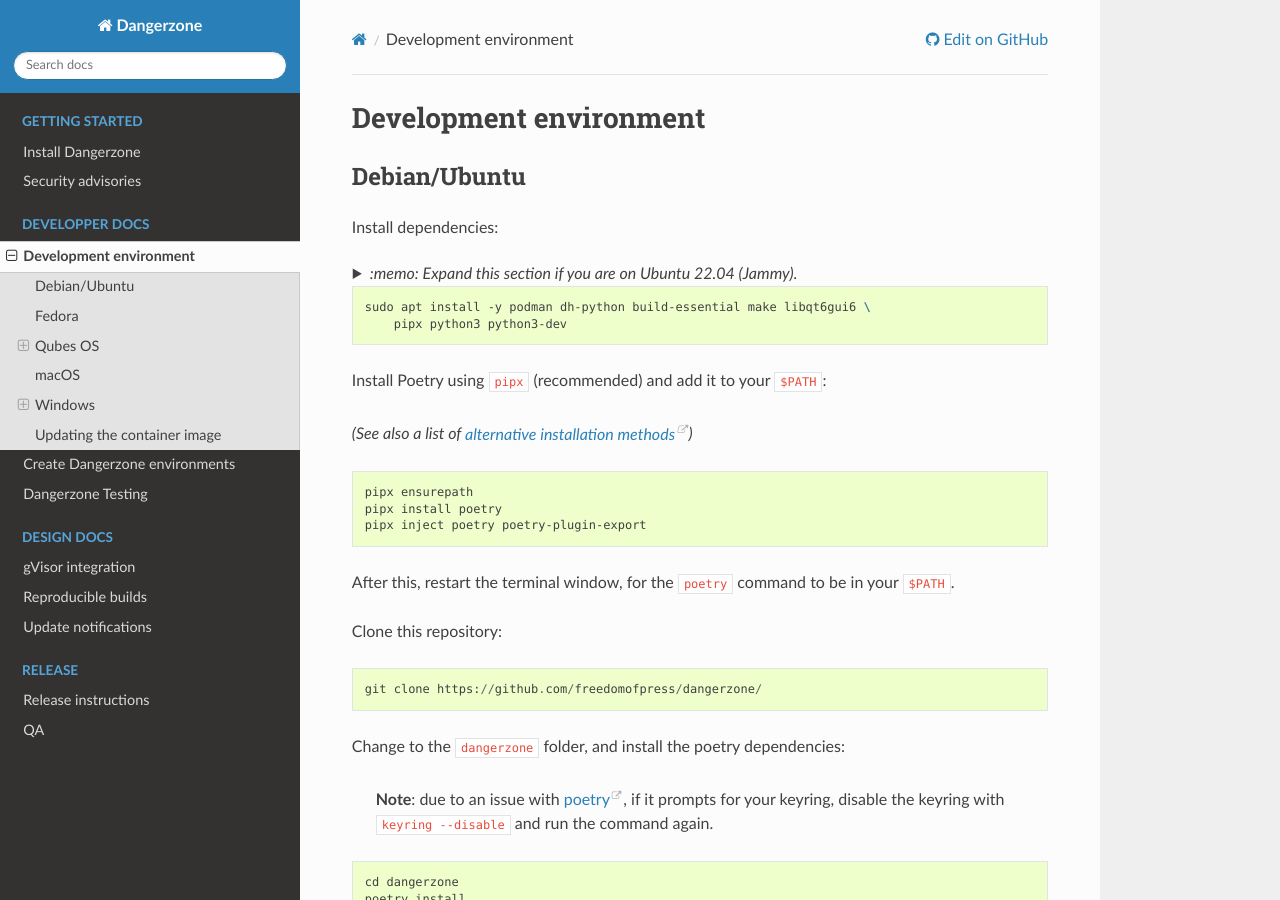
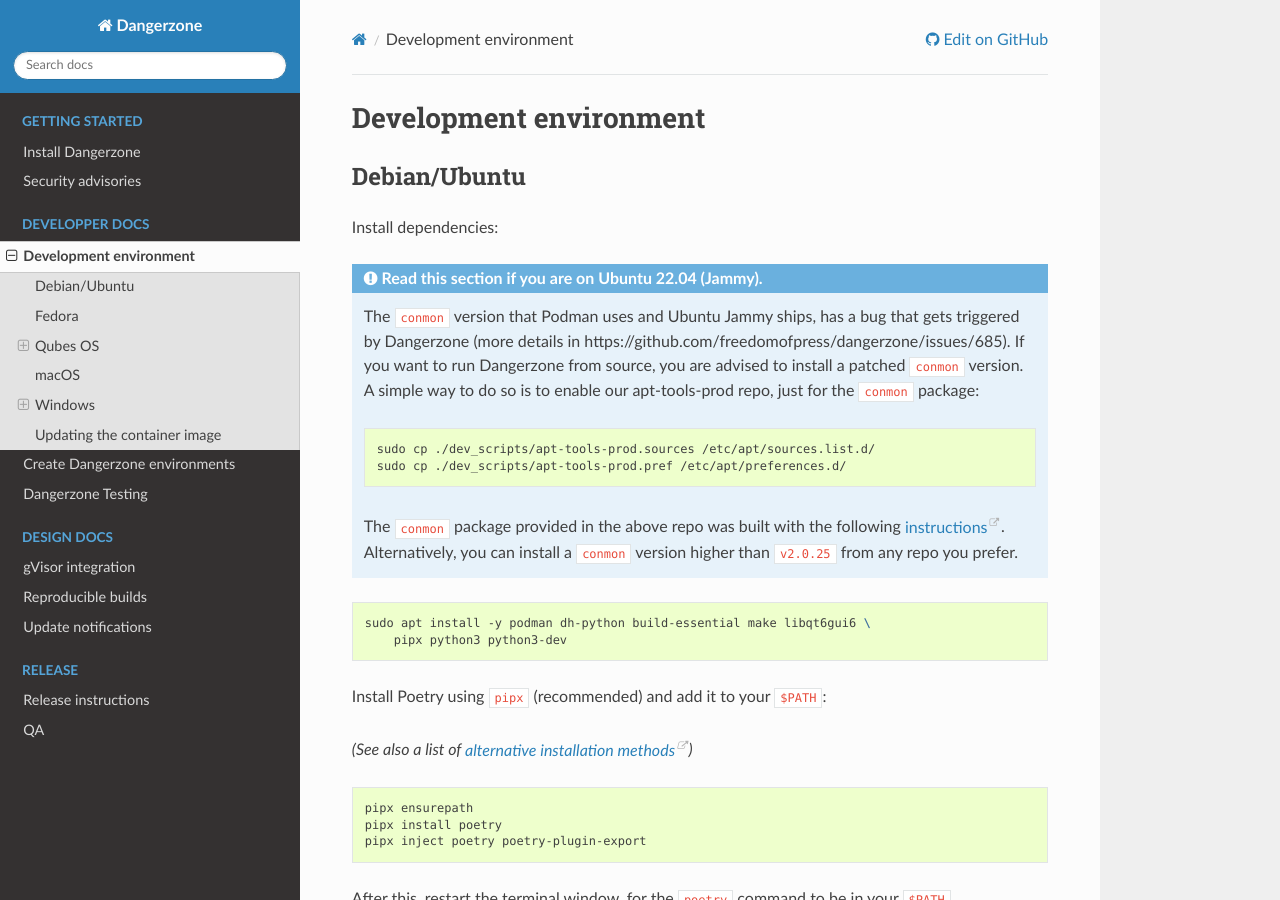
Before and after one commit to freedomofpress/dangerzone, a Sphinx documentation site: the page built from docs/developer/build.md, in a window 1280 px wide and 900 px high. Built offline with Sphinx 7.4.7 and the Read the Docs theme 3.1.0, drawn with Linux system fonts in a browser that asks for light colours; some of the changed text lies outside the part shown.

Commit message:
Update docs to use sphinx syntax when possible

````diff
--- a/docs/developer/build.md
+++ b/docs/developer/build.md
@@ -4,34 +4,25 @@
 
 Install dependencies:
 
-<table>
-  <tr>
-      <td>
-<details>
-  <summary><i>:memo: Expand this section if you are on Ubuntu 22.04 (Jammy).</i></summary>
-  </br>
+:::{admonition} Read this section if you are on Ubuntu 22.04 (Jammy).</i></summary>
+:collapsible: closed
+The `conmon` version that Podman uses and Ubuntu Jammy ships, has a bug
+that gets triggered by Dangerzone
+(more details in https://github.com/freedomofpress/dangerzone/issues/685).
+If you want to run Dangerzone from source, you are advised to install a
+patched `conmon` version. A simple way to do so is to enable our
+apt-tools-prod repo, just for the `conmon` package:
 
-  The `conmon` version that Podman uses and Ubuntu Jammy ships, has a bug
-  that gets triggered by Dangerzone
-  (more details in https://github.com/freedomofpress/dangerzone/issues/685).
-  If you want to run Dangerzone from source, you are advised to install a
-  patched `conmon` version. A simple way to do so is to enable our
-  apt-tools-prod repo, just for the `conmon` package:
+```bash
+sudo cp ./dev_scripts/apt-tools-prod.sources /etc/apt/sources.list.d/
+sudo cp ./dev_scripts/apt-tools-prod.pref /etc/apt/preferences.d/
+```
 
-  ```bash
-  sudo cp ./dev_scripts/apt-tools-prod.sources /etc/apt/sources.list.d/
-  sudo cp ./dev_scripts/apt-tools-prod.pref /etc/apt/preferences.d/
-  ```
-
-  The `conmon` package provided in the above repo was built with the
-  following [instructions](https://github.com/freedomofpress/maint-dangerzone-conmon/tree/ubuntu/jammy/fpf).
-  Alternatively, you can install a `conmon` version higher than `v2.0.25` from
-  any repo you prefer.
-
-</details>
-    </td>
-  </tr>
-</table>
+The `conmon` package provided in the above repo was built with the
+following [instructions](https://github.com/freedomofpress/maint-dangerzone-conmon/tree/ubuntu/jammy/fpf).
+Alternatively, you can install a `conmon` version higher than `v2.0.25` from
+any repo you prefer.
+:::
 
 
 ```sh
@@ -156,9 +147,9 @@
 ./dev_scripts/dangerzone
 ```
 
-> [!NOTE]
-> Prefer running the following command in a Fedora development environment,
-> created by `./dev_script/env.py`.
+:::{note}
+Prefer running the following command in a Fedora development environment, created by `./dev_script/env.py`. You can read more about how to do that [here](./environments).
+:::
 
 Create a .rpm:
 
@@ -293,9 +285,11 @@
 
 And when creating a `.rpm` you'll need to enable the `--qubes` flag.
 
-> [!NOTE]
-> Prefer running the following command in a Fedora development environment,
-> created by `./dev_script/env.py`.
+:::{note}
+Prefer running the following command in a Fedora development environment,
+created by `./dev_script/env.py`.
+You can read more about how to do that [here](./environments).
+:::
 
 ```sh
 ./install/linux/build-rpm.py --qubes
@@ -442,10 +436,10 @@
 wix extension add --global WixToolset.UI.wixext/5.0.2
 ```
 
-> [!IMPORTANT]
-> To avoid compatibility issues, ensure the WiX UI extension version matches the version of the WiX Toolset.
->
-> Run `wix --version` to check the version of WiX Toolset you have installed and replace `5.x.y` with the full version number without the Git revision.
+:::{important}
+To avoid compatibility issues, ensure the WiX UI extension version matches the version of the WiX Toolset.
+Run `wix --version` to check the version of WiX Toolset you have installed and replace `5.x.y` with the full version number without the Git revision.
+:::
 
 ### If you want to sign binaries with Authenticode
 
````
Also changed, not shown: other parts of docs/developer/build.md (+6 -5 lines), docs/developer/gvisor.md (+7 -5 lines), docs/developer/reproducibility.md (+1 -1 lines), docs/release/index.md (+20 -18 lines), docs/security.md (+1 -0 lines).
